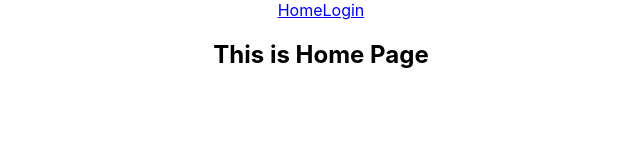
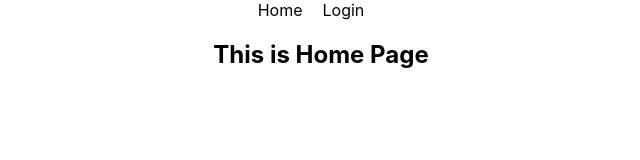
Before and after one commit to kamrul-dev/router-firebase-integration, a React (Create React App) app: page / in a window 1280 px wide. Shown: the top 160 px of the page, without its empty margins (319-959 px from the left). Built offline with nearby package versions, Linux system fonts and the light colour scheme.

Commit message:
Syles added in Header or nav items

```diff
--- a/src/components/Header/Header.css
+++ b/src/components/Header/Header.css
@@ -0,0 +1,8 @@
+.header nav a{
+    margin-right: 20px;
+    text-decoration: none;
+    color: black;
+}
+.header nav a:hover{
+    color: orange;;
+}
--- a/src/components/Header/Header.js
+++ b/src/components/Header/Header.js
@@ -4,9 +4,11 @@ import './Header.css'
 
 const Header = () => {
     return (
-        <div>
-            <Link to="/">Home</Link>
-            <Link to='/login'>Login</Link>
+        <div className='header'>
+            <nav>
+                <Link to="/">Home</Link>
+                <Link to='/login'>Login</Link>
+            </nav>
         </div>
     );
 };
```
